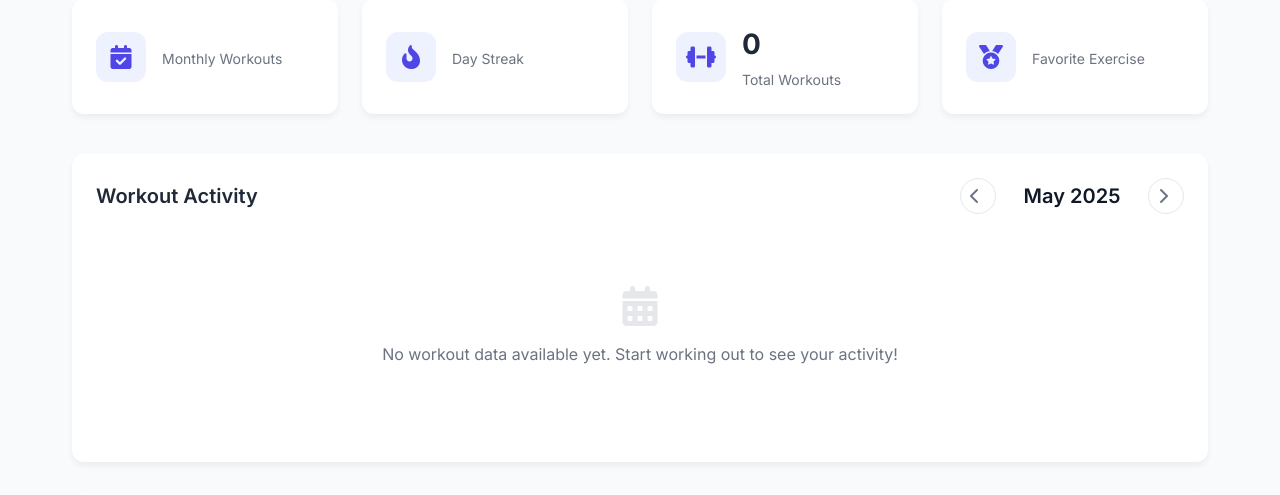
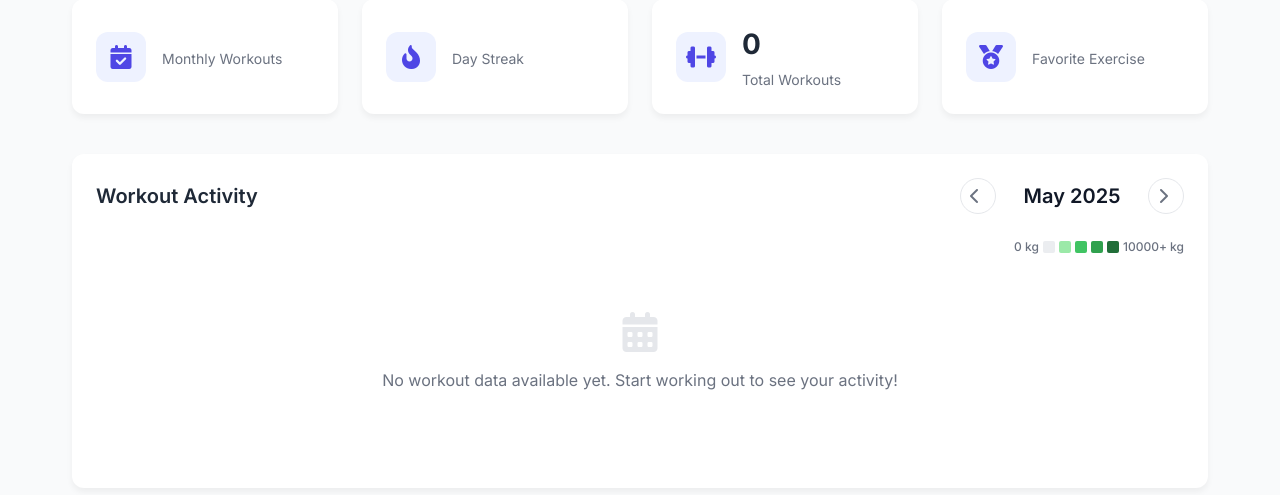
Before and after one commit to BRONDIJKxyz/Groei-app, a Flask app: template gym_app/templates/dashboard.html in a window 1280 px wide. Shown: the part 197-692 px from the top of the page. Run offline with Flask 3, Linux system fonts and the light colour scheme; the template is opened without the code that fills it, so the values that code supplies are empty; parts of the project's set-up code (start-up, migrations or seed data) failed here and were passed over.

Commit message:
dashboard improvement

```diff
--- a/gym_app/templates/dashboard.html
+++ b/gym_app/templates/dashboard.html
@@ -63,6 +63,16 @@
                 <h3 id="current-month-display">May 2025</h3>
                 <button id="next-month" class="btn-icon"><i class="fas fa-chevron-right"></i></button>
             </div>
+        </div>
+
+        <div class="heatmap-legend">
+            <span>0 kg</span>
+            <div class="heat-level-0 legend-box"></div>
+            <div class="heat-level-1 legend-box"></div>
+            <div class="heat-level-2 legend-box"></div>
+            <div class="heat-level-3 legend-box"></div>
+            <div class="heat-level-4 legend-box"></div>
+            <span>10000+ kg</span>
         </div>
 
         {% if workout_data %}
@@ -244,8 +254,8 @@
 
             // Get day of week of first day (0 = Sunday, 6 = Saturday)
             let firstDayOfWeek = firstDay.getDay();
-            // Adjust to make Sunday the last day (0 = Monday, 6 = Sunday)
-            firstDayOfWeek = firstDayOfWeek === 0 ? 6 : firstDayOfWeek - 1;
+            // Calendar starts with Sunday as first column (0), so no adjustment needed
+            // This ensures May 5, 2025 (a Monday) will be in the Monday column
 
             // Get number of days in month
             const daysInMonth = lastDay.getDate();
@@ -260,9 +270,9 @@
             const totalDays = prevMonthDays + daysInMonth;
             const rows = Math.ceil(totalDays / 7);
 
-            // Add days from previous month
-            for (let i = 0; i < prevMonthDays; i++) {
-                const prevMonthDay = prevMonthLastDay - prevMonthDays + i + 1;
+            // Add days from previous month - ensuring Sunday is first column (0) for 2025 calendar
+            for (let i = 0; i < firstDayOfWeek; i++) {
+                const prevMonthDay = prevMonthLastDay - firstDayOfWeek + i + 1;
                 const prevMonth = month === 0 ? 11 : month - 1;
                 const prevYear = month === 0 ? year - 1 : year;
                 addCalendarDay(prevMonthDay, prevMonth, prevYear, true);
@@ -337,8 +347,25 @@
             // Store date data
             dayEl.setAttribute('data-date', dateStr);
 
-            // Add click event listener to show workout details
+            // Add hover and click events to show workout details
             if (hasWorkout) {
+                // Replace click with mouseover for desktop
+                dayEl.addEventListener('mouseover', function(e) {
+                    showWorkoutPopup(dateStr, e);
+                });
+
+                // Hide popup on mouseout
+                dayEl.addEventListener('mouseout', function(e) {
+                    hideWorkoutPopup();
+                });
+
+                // Add touch event support for mobile
+                dayEl.addEventListener('touchstart', function(e) {
+                    e.preventDefault(); // Prevent scrolling on touch
+                    showWorkoutPopup(dateStr, e);
+                });
+
+                // Keep click for accessibility
                 dayEl.addEventListener('click', function(e) {
                     showWorkoutPopup(dateStr, e);
                 });
@@ -455,11 +482,16 @@
             }, 10);
         }
 
+        // Hide workout popup
+        function hideWorkoutPopup() {
+            popupEl.classList.remove('visible');
+            document.removeEventListener('click', closePopupOnClickOutside);
+        }
+
         // Close popup when clicking outside
         function closePopupOnClickOutside(e) {
             if (!popupEl.contains(e.target) && !e.target.closest('.calendar-day')) {
-                popupEl.classList.remove('visible');
-                document.removeEventListener('click', closePopupOnClickOutside);
+                hideWorkoutPopup();
             }
         }
     });
@@ -585,6 +617,26 @@
         margin-left: auto;
     }
 
+    .heatmap-legend {
+        display: flex;
+        align-items: center;
+        gap: 4px;
+        margin: 0.5rem 0;
+        justify-content: flex-end;
+    }
+
+    .heatmap-legend span {
+        font-size: 0.75rem;
+        color: #6B7280;
+        font-weight: 500;
+    }
+
+    .legend-box {
+        width: 12px;
+        height: 12px;
+        border-radius: 2px;
+    }
+
     .month-controls h3 {
         font-size: 1.25rem;
         font-weight: 600;
@@ -630,20 +682,20 @@
     .monthly-calendar {
         display: grid;
         grid-template-columns: repeat(7, 1fr);
-        grid-auto-rows: minmax(60px, 1fr);
-        gap: 4px;
+        grid-auto-rows: minmax(45px, 1fr);
+        gap: 3px;
         border-radius: 4px;
     }
 
     .calendar-day {
         position: relative;
-        min-height: 60px;
-        border-radius: 6px;
-        padding: 4px;
+        min-height: 45px;
+        border-radius: 4px;
+        padding: 3px;
         background-color: #F9FAFB;
         border: 1px solid #E5E7EB;
         cursor: pointer;
-        transition: transform 0.2s ease, box-shadow 0.2s ease;
+        transition: transform 0.15s ease, box-shadow 0.15s ease;
     }
 
     .calendar-day:hover {
@@ -704,8 +756,8 @@
         position: absolute;
         top: 0;
         left: 0;
-        width: 350px;
-        max-width: 100%;
+        width: 300px;
+        max-width: 90vw;
         background-color: #1F2937;
         color: white;
         border-radius: 8px;
@@ -713,7 +765,7 @@
         z-index: 10;
         opacity: 0;
         visibility: hidden;
-        transition: opacity 0.3s, visibility 0.3s;
+        transition: opacity 0.2s, visibility 0.2s;
         pointer-events: none;
         overflow: hidden;
     }
```
